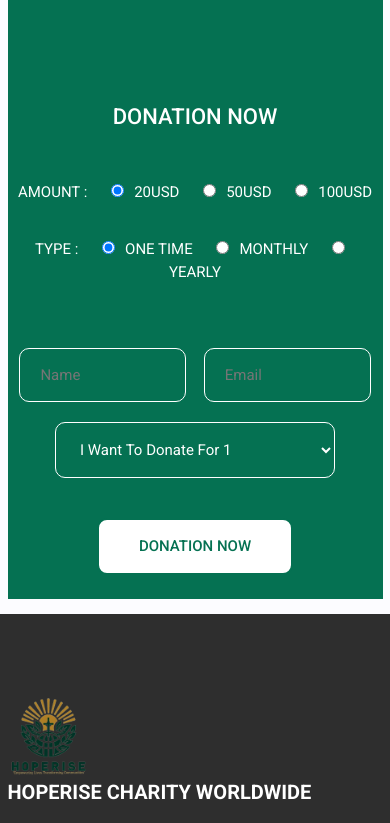
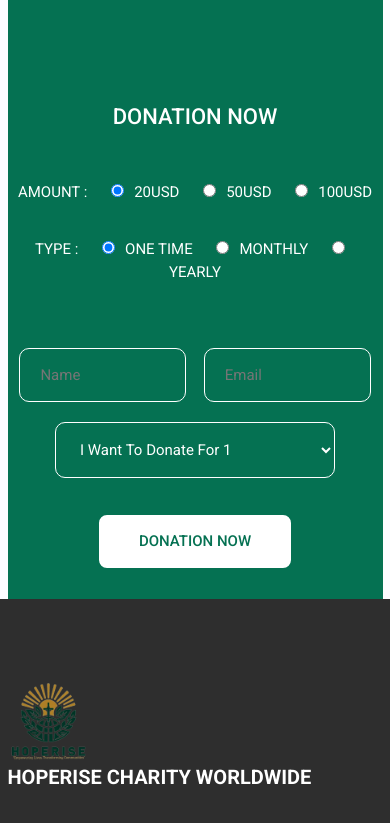
Before and after one commit to tsbproject/hoperise-newx, a PHP site: page / in a window 390 px wide. Shown: the part 3588-4411 px from the top of the page. Run offline with PHP 8.4, Linux system fonts and the light colour scheme; some libraries are stand-ins or nearby versions.

Commit message:
[committed]

```diff
--- a/css/style.css
+++ b/css/style.css
@@ -786,7 +786,7 @@ body h1, body h2, body h3, body h4, body h5 {
     font-family: "Roboto", sans-serif;
     font-size: 15px;
     font-weight: 500;
-    margin-top: 3.5rem;
+    margin-top: 3rem;
     padding: 15px 40px;
   }
 }
--- a/index.html
+++ b/index.html
@@ -395,7 +395,7 @@
         </section>
 
 
-        <section class="donors u-margin-bottom-small">
+        <section class="donors">
             <div class="container">
                 <div class="row">
                     <div class="col-md-12">
--- a/sass/components/_form.scss
+++ b/sass/components/_form.scss
@@ -120,7 +120,7 @@
         font-family: "Roboto", sans-serif;
         font-size: 15px;
         font-weight: 500;
-        margin-top: 3.5rem;
+        margin-top: 3rem;
         padding: 15px 40px;
 
     }
```
